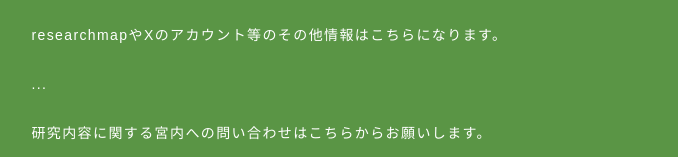
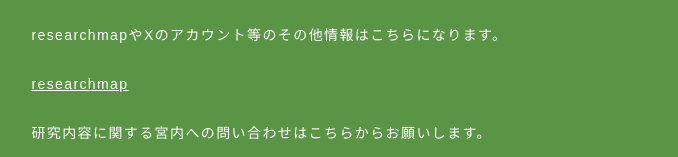
Before and after one commit to Yuta-Miyauchi/yuta-miyauchi.github.io, a plain HTML site: page index.html in a window 1280 px wide. Shown: the part 2839-2996 px from the top of the page, without its empty margins (284-962 px from the left). Drawn offline with nearby package versions, Linux system fonts and the light colour scheme; a web font is replaced by a local one.

Commit message:
added researchmap link

```diff
--- a/index.html
+++ b/index.html
@@ -96,7 +96,7 @@
 
 <h3>問い合わせ先</h3>
 <p>researchmapやXのアカウント等のその他情報はこちらになります。</p>
-<p>...</p>
+<p><a href="https://researchmap.jp/yutamiyauchi_101024">researchmap</a></p>
 <p>研究内容に関する宮内への問い合わせはこちらからお願いします。</p>
 <p>メールアドレス: y-miyauchi@ist.osaka-u.ac.jp</p>
 
```
